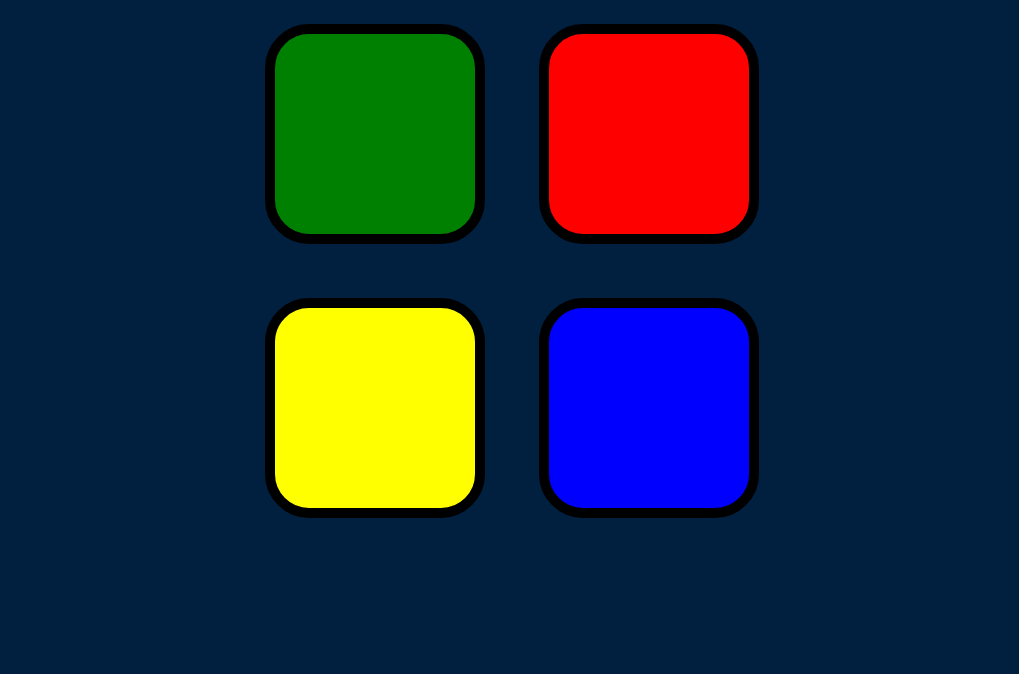
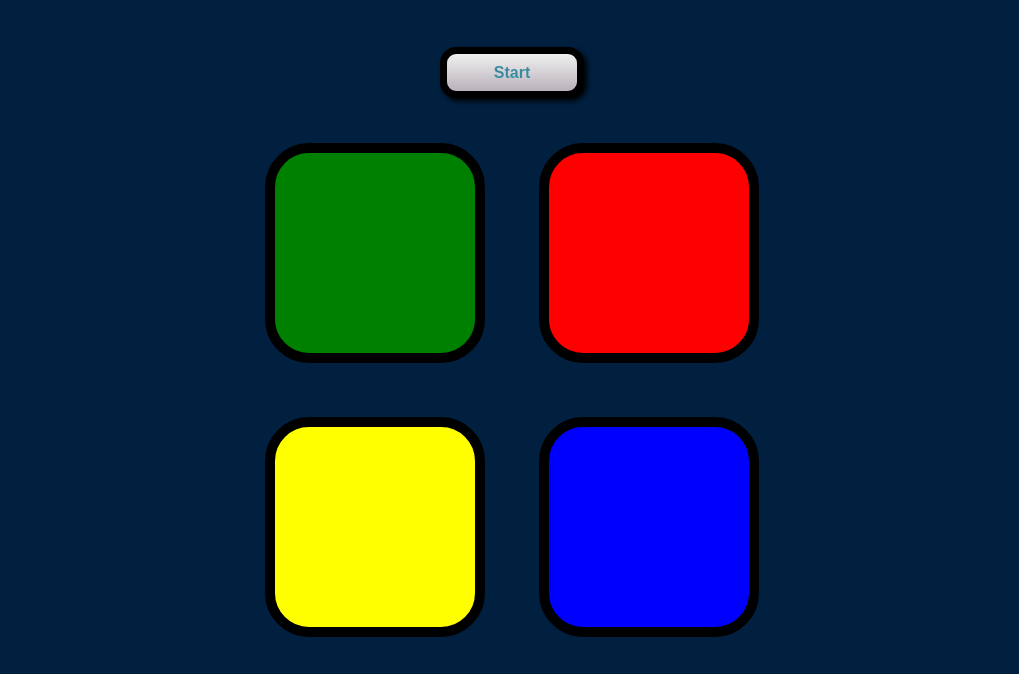
Before and after one commit to Bilal-Yoosuf/Simon-Game, a plain HTML site: page index.html in a window 1280 px wide. Shown: the part 175-849 px from the top of the page, without its empty margins (128-1147 px from the left). Before the commit the page ends 800 px from the top, so only its background shows below. Drawn offline with nearby package versions, Linux system fonts and the light colour scheme.

Commit message:
added sart button

```diff
--- a/game.js
+++ b/game.js
@@ -70,4 +70,15 @@ function startover(){
   started = false;
   level = 0;
   gamePattern = [];
+  $(".mybutton").fadeIn();
+
+
 }
+$(".mybutton").click(function(){
+  if (!started) {
+    $("#level-title").text("Level" + level);
+    nextSequence();
+    started = true;
+    $(".mybutton").fadeOut();
+  }
+})
--- a/index.html
+++ b/index.html
@@ -11,8 +11,10 @@
   </head>
 
   <body>
-    <h1 id="level-title">Press A Key to Start</h1>
+    <h1 id="level-title">Press A Key or Start Button to Start</h1>
     <div class="container">
+    <a href="#" class="mybutton">Start</a>
+
       <div lass="row">
         <div type="button" id="green" class="btn green"></div>
 
--- a/styles.css
+++ b/styles.css
@@ -51,3 +51,50 @@ body {
   box-shadow: 0 0 20px white;
   background-color: grey;
 }
+.mybutton {
+	-moz-box-shadow: 3px 3px 5px 0px black;
+	-webkit-box-shadow: 3px 3px 5px 0px black;
+	box-shadow: 3px 3px 5px 0px black;
+	background:-webkit-gradient( linear, left top, left bottom, color-stop(0.05, #ededed), color-stop(1, #bab1ba) );
+	background:-moz-linear-gradient( center top, #ededed 5%, #bab1ba 100% );
+	filter:progid:DXImageTransform.Microsoft.gradient(startColorstr='#ededed', endColorstr='#bab1ba');
+	background-color:#ededed;
+	-webkit-border-top-left-radius:16px;
+	-moz-border-radius-topleft:16px;
+	border-top-left-radius:16px;
+	-webkit-border-top-right-radius:16px;
+	-moz-border-radius-topright:16px;
+	border-top-right-radius:16px;
+	-webkit-border-bottom-right-radius:16px;
+	-moz-border-radius-bottomright:16px;
+	border-bottom-right-radius:16px;
+	-webkit-border-bottom-left-radius:16px;
+	-moz-border-radius-bottomleft:16px;
+	border-bottom-left-radius:16px;
+text-indent:0;
+	display:inline-block;
+	color:#3a8a9e;
+	font-family:arial;
+	font-size:16px;
+	font-weight:bold;
+	font-style:normal;
+height:37px;
+	line-height:37px;
+width:130px;
+	text-decoration:none;
+	text-align:center;
+  text-shadow:0px 0px 0px #e1e2ed;
+  margin-top: 0px;
+  position: relative;
+  top: 0px;
+  margin-bottom: 20px;
+  border: 7px solid black;
+
+}.mybutton:hover {
+	background:-webkit-gradient( linear, left top, left bottom, color-stop(0.05, #bab1ba), color-stop(1, #ededed) );
+	background:-moz-linear-gradient( center top, #bab1ba 5%, #ededed 100% );
+	filter:progid:DXImageTransform.Microsoft.gradient(startColorstr='#bab1ba', endColorstr='#ededed');
+	background-color:#bab1ba;
+}.mybutton:active {
+	position:relative;
+	top:1px;
```
